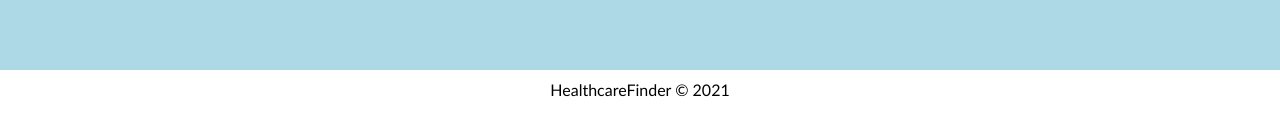
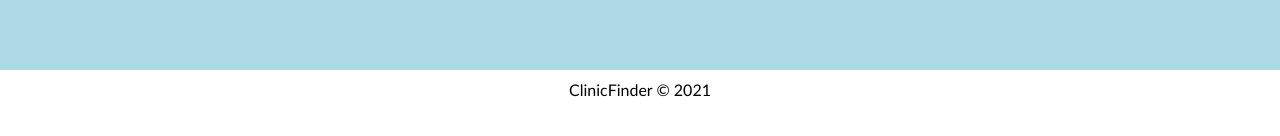
Before and after one commit to phides-code/clinicfinder, a React (Create React App) app in the folder frontend/: page /login in a window 1280 px wide. Shown: the part 528-664 px from the top of the page. Built offline with nearby package versions, Linux system fonts and the light colour scheme; a web font is replaced by a local one.

Commit message:
some tweaks

```diff
--- a/frontend/public/index.html
+++ b/frontend/public/index.html
@@ -20,7 +20,7 @@
       rel="stylesheet"
     />
 
-    <title>Welcome to Healthcare-App</title>
+    <title>Clinic-Finder</title>
   </head>
   <body>
     <noscript>You need to enable JavaScript to run this app.</noscript>
--- a/frontend/src/components/Footer.js
+++ b/frontend/src/components/Footer.js
@@ -5,7 +5,7 @@ const Footer = () => {
 
   return (
     <Wrapper>
-      HealthcareFinder © 2021
+      ClinicFinder © 2021
     </Wrapper>
   );
 };
--- a/frontend/src/components/ViewAppointment.js
+++ b/frontend/src/components/ViewAppointment.js
@@ -11,6 +11,7 @@ const ViewAppointment = () => {
   const {appointmentId} = useParams();
   const [appointment, setAppointment] = useState(null);
   const [showCostBox, setShowCostBox] = useState(false);
+  const [newReceipt, setNewReceipt] = useState(null);
 
   useEffect(() => {
     const checkLocalUser = localStorage.getItem("healthUser");
@@ -105,7 +106,9 @@ const ViewAppointment = () => {
       timestamp: Date.now(),
       type: "receipt"
     };
+
     let newReceipt;
+
     try {
       console.log(`trying fetch...`);
       const res = await fetch("/api/postdocument", {
@@ -114,9 +117,9 @@ const ViewAppointment = () => {
         body: JSON.stringify(receipt)
       });
       const data = await res.json();
-      // console.log(`got data:`);
-      // console.log(data);
+
       newReceipt = data.newDocument;
+      // setNewReceipt(data.newDocument);
 
       if (data.status === 201) {
         console.log("created document in db");
@@ -130,7 +133,7 @@ const ViewAppointment = () => {
       window.alert(`issueReceipt caught an error while creating document.`);
     }
 
-    ///////////////////////////////////////////////////////////////////////
+    // post a notification message to the patient
     try {
       const res = await fetch("/api/postmessage", {
         method: "POST",
@@ -163,7 +166,6 @@ const ViewAppointment = () => {
       console.log(err);
       window.alert(`issueReceipt caught an error while posting message...`);
     }
-    ///////////////////////////////////////////////////////////////////////
     history.push("/myappointments");
   };
 
@@ -179,7 +181,8 @@ const ViewAppointment = () => {
       {
         (appointment.status === "completed") &&
         <div>
-          <strong>Cost: </strong>{appointment.cost}
+          {/* <strong>Cost: </strong>{appointment.cost} */}
+          View Receipt id
         </div>
       }
       {/* {
@@ -204,7 +207,6 @@ const ViewAppointment = () => {
               <input type="text" name="cost" />
 
               <div>
-                {/* <StyledButton name="receipt" onClick={issueReceipt}>Issue Receipt</StyledButton> */}
                 <SubmitButton type="submit" value="Issue Receipt"/>
                 <ResetButton onClick={() => {setShowCostBox(false)}}>Cancel</ResetButton>
               </div>
```
